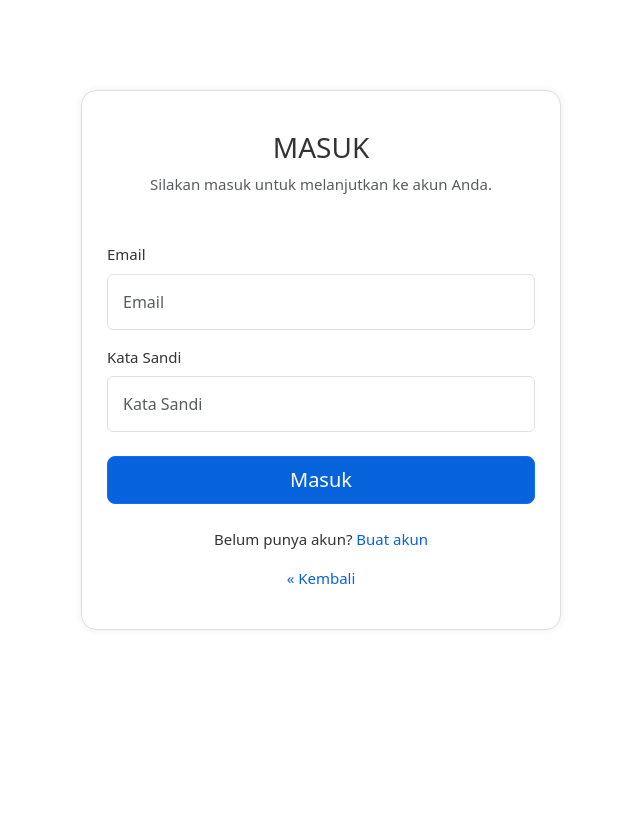
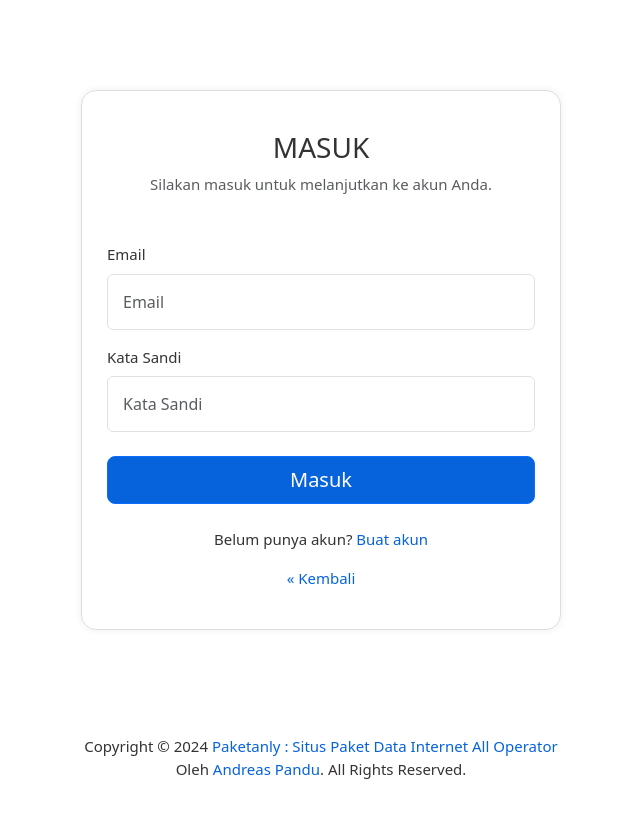
Before and after one commit to andspdev/dnet_frontend, a React (Create React App) app in the folder frontend/: page /login in a window 1280 px wide. Shown: the top 818 px of the page, without its empty margins (319-959 px from the left). Built offline with nearby package versions, Linux system fonts and the light colour scheme.

Commit message:
Tambah layout footer

```diff
--- a/frontend/src/assets/css/styles.css
+++ b/frontend/src/assets/css/styles.css
@@ -55,6 +55,7 @@ a {
     max-width: 480px;
     width: calc(100% - 30px);
     margin: 6em auto;
+    margin-bottom: 2em;
     box-shadow: 0 0 8px #eee;
 }
 
--- a/frontend/src/components/pages/Daftar.js
+++ b/frontend/src/components/pages/Daftar.js
@@ -3,6 +3,7 @@ import { Link, useNavigate } from 'react-router-dom'
 import { Context } from "../includes/GlobalState";
 import { getCookie } from '../includes/Functions'
 import axios from 'axios'
+import Footer from "../includes/Footer";
 
 const Daftar = () =>
 {
@@ -87,6 +88,7 @@ const Daftar = () =>
         }
 
         return (
+            <>
                 <div className="box-login">
                     <div className="title mb-5">
                         <h3>Daftar</h3>
@@ -149,6 +151,9 @@ const Daftar = () =>
                         </div>
                     </form>
                 </div>
+
+                <Footer/>
+            </>
         )
     }
 }
--- a/frontend/src/components/pages/Login.js
+++ b/frontend/src/components/pages/Login.js
@@ -3,6 +3,7 @@ import { Link, useNavigate } from 'react-router-dom'
 import { Context } from "../includes/GlobalState";
 import { setCookie, getCookie } from '../includes/Functions'
 import axios from 'axios'
+import Footer from '../includes/Footer'
 
 const Login = () =>
 {
@@ -79,6 +80,7 @@ const Login = () =>
         }
 
         return(
+            <>
                 <div className="box-login">
                     <div className="title mb-5">
                         <h3>Masuk</h3>
@@ -122,6 +124,9 @@ const Login = () =>
                         </div>
                     </form>
                 </div>
+
+                <Footer/>
+            </>
         )
     }
 }
```
Lines whose indentation alone changed are shown as unchanged.
